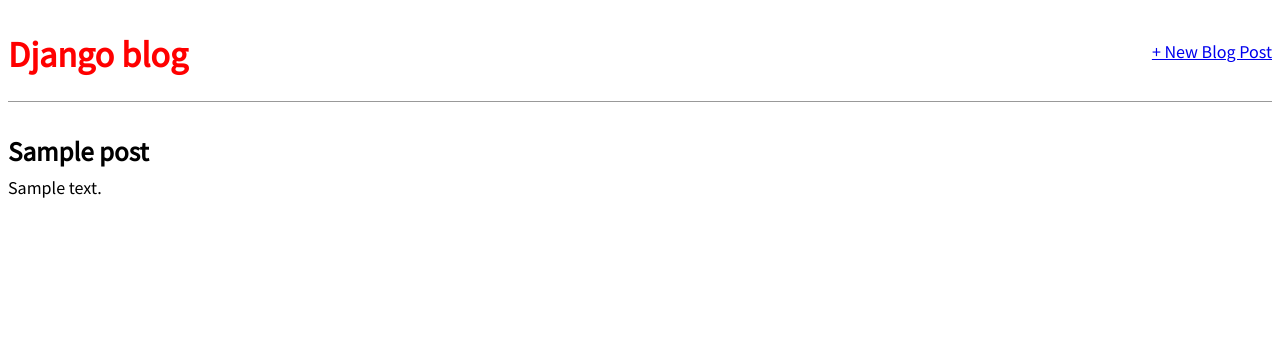
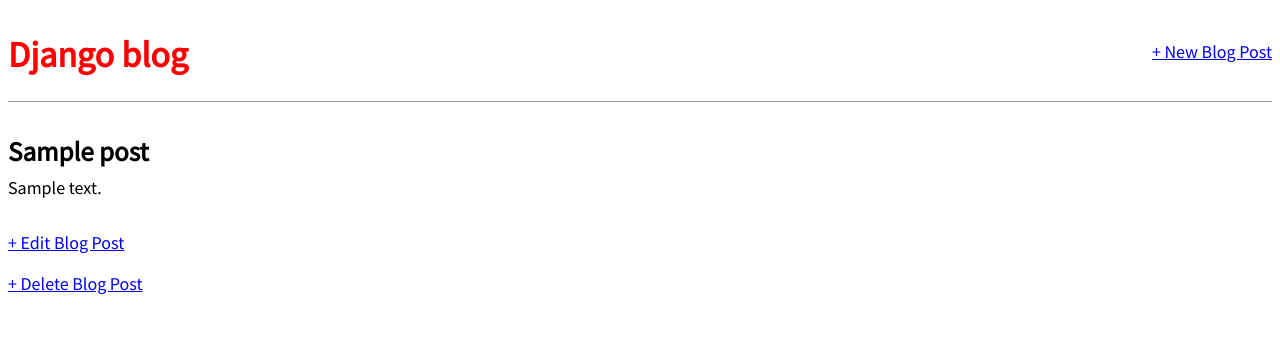
Before and after one commit to hollenbackhd/blog, a Django app: template templates/post_detail.html in a window 1280 px wide. Shown: the top 362 px of the page. Run offline with Django 3.2, Linux system fonts and the light colour scheme; the template is opened without the code that fills it: most values are stand-ins (such as "Sample title", 1, 10 or a date in 2020).

Commit message:
post_detail updated

```diff
--- a/templates/post_detail.html
+++ b/templates/post_detail.html
@@ -5,4 +5,7 @@
 <h2>{{ post.title }}</h2>
 <p>{{ post.body }}</p>
 </div>
+
+<p><a href="{%url 'post_edit' post.pk %}">+ Edit Blog Post</a></p>
+<p><a href="{%url 'post_delete' post.pk %}">+ Delete Blog Post</a></p>
 {% endblock content %}
```
